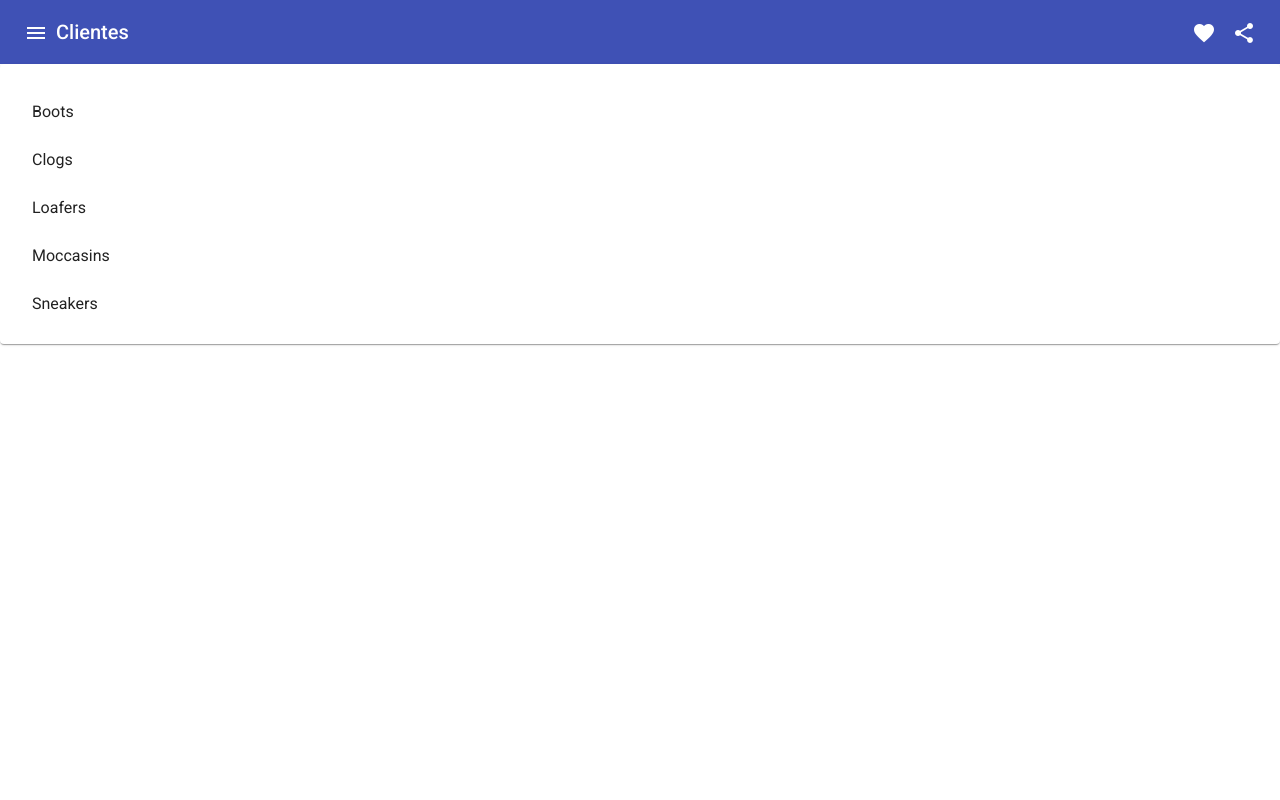
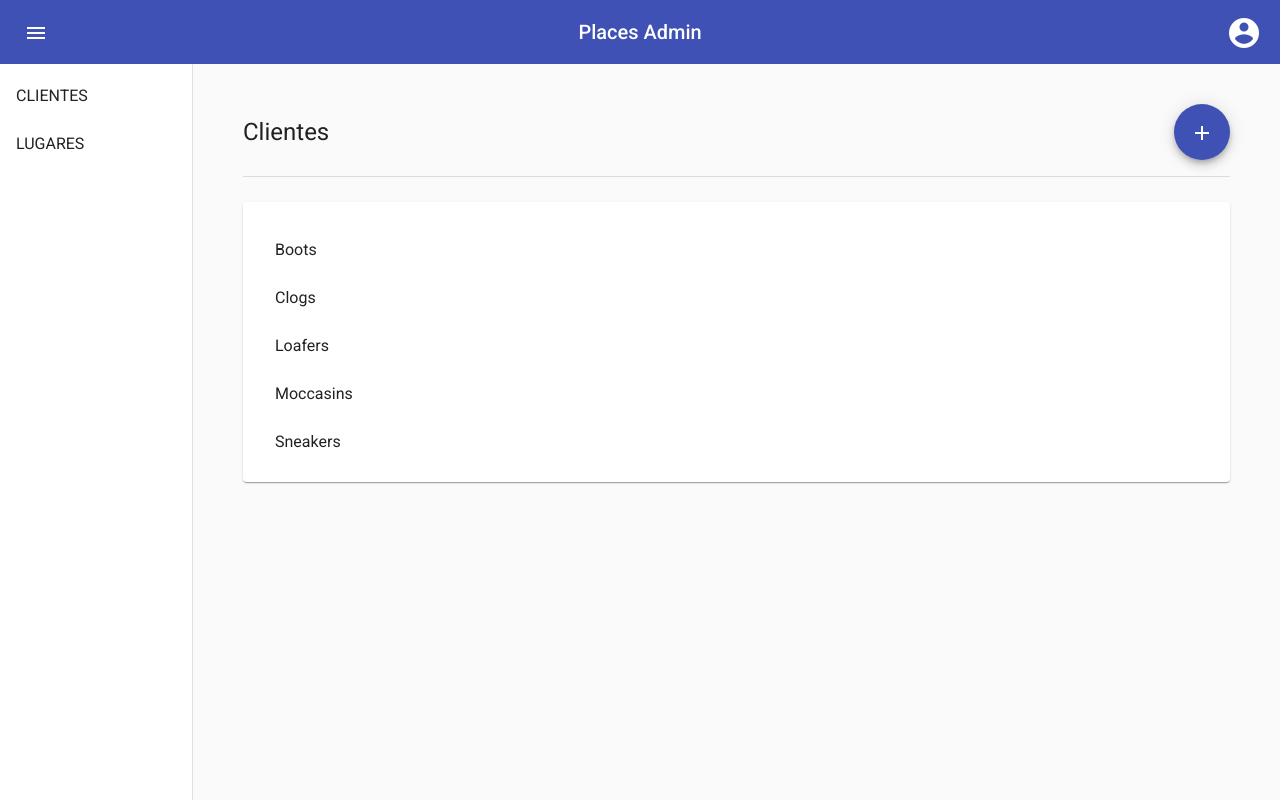
Before and after one commit to deriknyvo/places-app, an Angular app: page /clients in a window 1280 px wide. Built offline with nearby package versions, Linux system fonts and the light colour scheme.

Commit message:
Layout inicial

```diff
--- /dev/null
+++ b/src/app/app.component.html
@@ -0,0 +1,26 @@
+<div class="container">
+    <mat-toolbar color="primary" class="toolbar">
+        <button (click)="sidenav.toggle();" mat-icon-button>
+          <mat-icon>menu</mat-icon>
+        </button>
+        <span>Places Admin</span>
+        <button mat-icon-button>
+          <mat-icon class="icon-account-circle">account_circle</mat-icon>
+        </button>
+    </mat-toolbar>
+
+    <mat-sidenav-container class="sidenav">
+        <mat-sidenav #sidenav mode="side" [(opened)]="opened">
+            <div class="menus">
+                <mat-nav-list>
+                    <a mat-list-item routerLink="/clients">CLIENTES</a>
+                    <a mat-list-item routerLink="/clients">LUGARES</a>
+                </mat-nav-list>
+            </div>
+        </mat-sidenav>
+
+        <mat-sidenav-content>
+          <router-outlet></router-outlet>
+        </mat-sidenav-content>
+    </mat-sidenav-container>
+</div>
--- /dev/null
+++ b/src/app/app.component.scss
@@ -0,0 +1,21 @@
+.container {
+    height: 100vh;
+    overflow: hidden;
+
+    .toolbar {
+        justify-content: space-between;
+
+        .icon-account-circle {
+            transform: scale(1.5);
+        }
+    }
+
+    .sidenav {
+        height: 100%;
+
+        .menus {
+            height: 100%;
+            width: 15vw;
+        }
+    }
+}
--- a/src/app/app.component.ts
+++ b/src/app/app.component.ts
@@ -1,9 +1,13 @@
-import { Component } from '@angular/core';
+import { Component, ViewChild } from '@angular/core';
+import { MatSidenav } from '@angular/material/sidenav';
 
 @Component({
   selector: 'app-root',
-  template: `<router-outlet></router-outlet>`,
-  styles: []
+  templateUrl: 'app.component.html',
+  styleUrls: ['app.component.scss']
 })
 export class AppComponent {
+
+  @ViewChild('sidenav') public sidenav: MatSidenav;
+  opened: boolean = true;
 }
--- a/src/app/clients/clients.component.html
+++ b/src/app/clients/clients.component.html
@@ -1,17 +1,11 @@
-<mat-toolbar color="primary">
-    <button mat-icon-button class="example-icon" aria-label="Example icon-button with menu icon">
-      <mat-icon>menu</mat-icon>
+<div class="container">
+  <div class="header">
+    <h1>Clientes</h1>
+    <button matTooltip="Novo cliente" matTooltipPosition="before" mat-fab color="primary">
+      <mat-icon>add</mat-icon>
     </button>
-    <span>Clientes</span>
-    <span class="example-spacer"></span>
-    <button mat-icon-button class="example-icon favorite-icon" aria-label="Example icon-button with heart icon">
-      <mat-icon>favorite</mat-icon>
-    </button>
-    <button mat-icon-button class="example-icon" aria-label="Example icon-button with share icon">
-      <mat-icon>share</mat-icon>
-    </button>
-</mat-toolbar>
-
+  </div>
+  <mat-divider class="divider"></mat-divider>
   <mat-card>
       <mat-selection-list [multiple]="false">
           <mat-list-option *ngFor="let client of clients" [value]="client">
@@ -19,3 +13,4 @@
           </mat-list-option>
       </mat-selection-list>
   </mat-card>
+</div>
--- a/src/app/clients/clients.component.scss
+++ b/src/app/clients/clients.component.scss
@@ -1,3 +1,17 @@
-.example-spacer {
-    flex: 1 1 auto;
+.container {
+    padding: 40px 50px;
+
+    .header {
+        display: flex;
+        justify-content: space-between;
+        align-items: center;
+
+        button {
+            margin-bottom: 16px;
+        }
+    }
+
+    .divider {
+        margin-bottom: 25px;
+    }
 }
```
Also changed, not shown: src/app/app.module.ts (+12 -0 lines), src/app/clients/client.module.ts (+4 -4 lines). Lines whose indentation alone changed are shown as unchanged.
